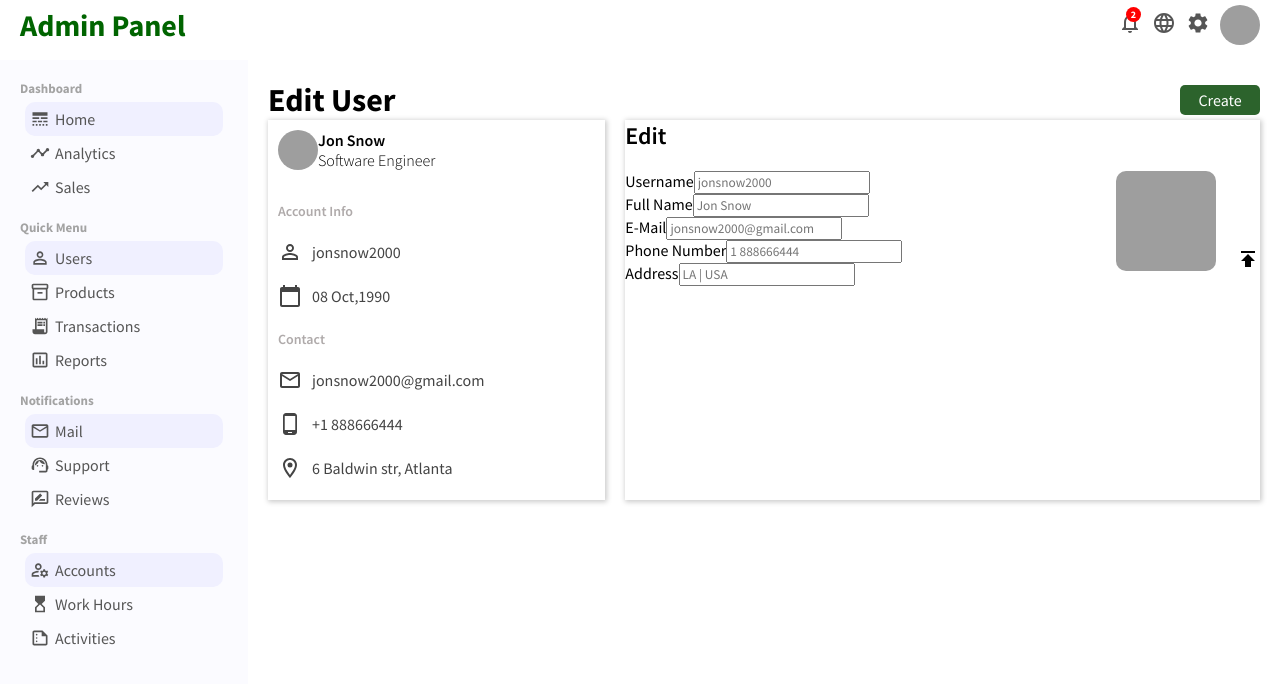
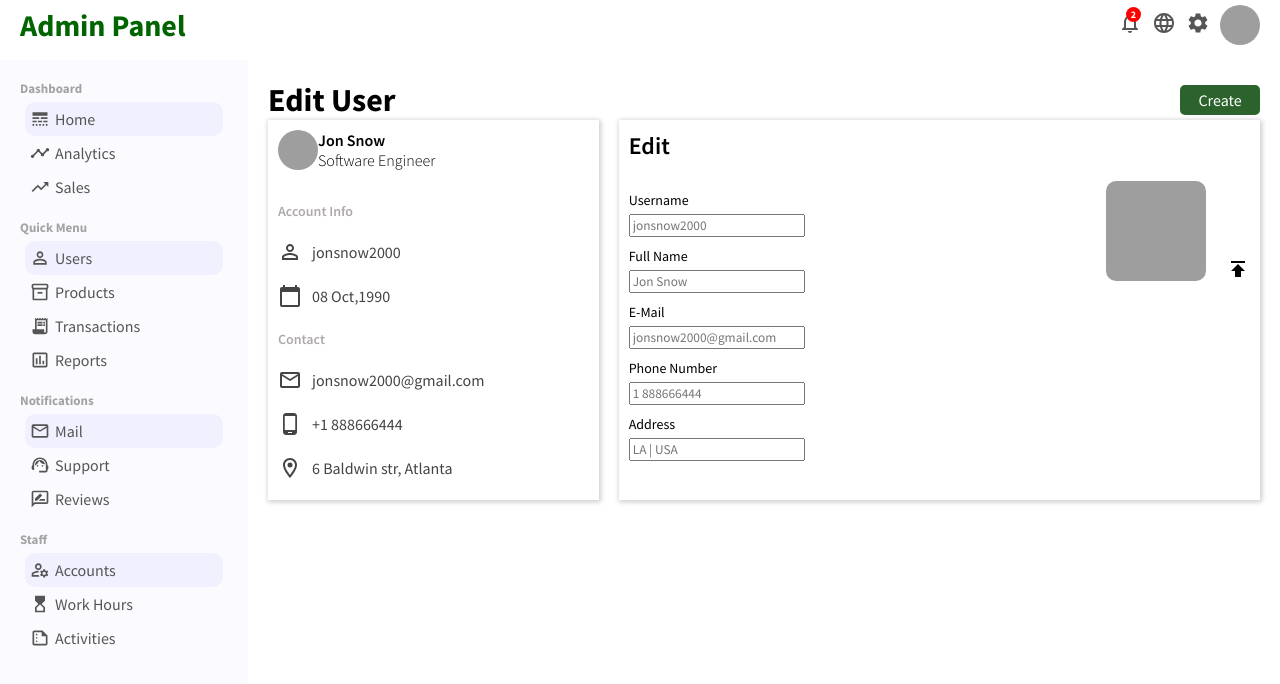
Before and after one commit to PJMantoss/admin_panel, a React (Create React App) app: page /user/1 in a window 1280 px wide. Shown: the top 684 px of the page. Built offline with nearby package versions, Linux system fonts and the light colour scheme; grey boxes are pictures that could not be loaded.

Commit message:
update User component

```diff
--- a/src/pages/user/user.css
+++ b/src/pages/user/user.css
@@ -95,10 +95,25 @@
     font-weight: 600;
 }
 
+.userUpdate{
+    padding: 10px;
+}
+
 .userUpdateForm{
     display: flex;
     justify-content: space-between;
     margin-top: 20px;
+}
+
+.userUpdateItem{
+    display: flex;
+    flex-direction: column;
+    margin-top: 10px;
+}
+
+.userUpdateItem label {
+    margin-bottom: 5px;
+    font-size: 14px;
 }
 
 .userUpdateImage{
```
